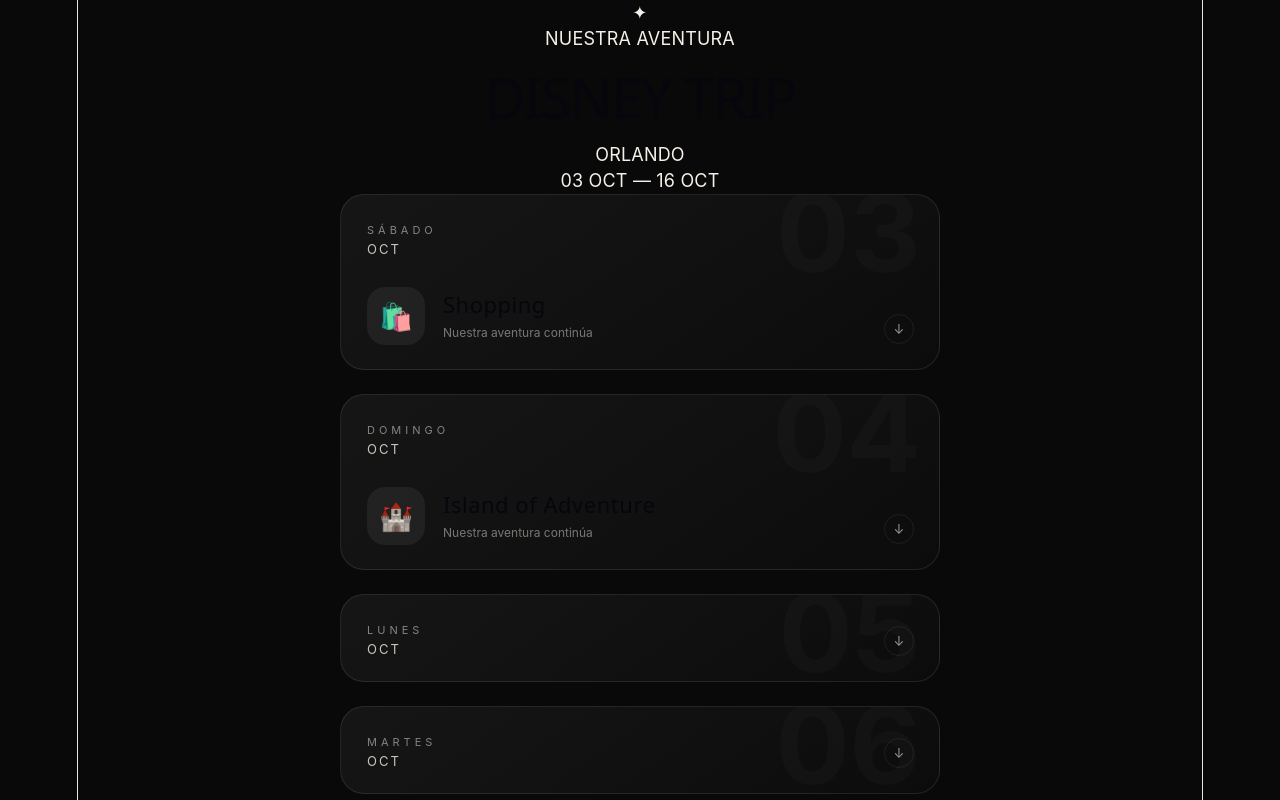
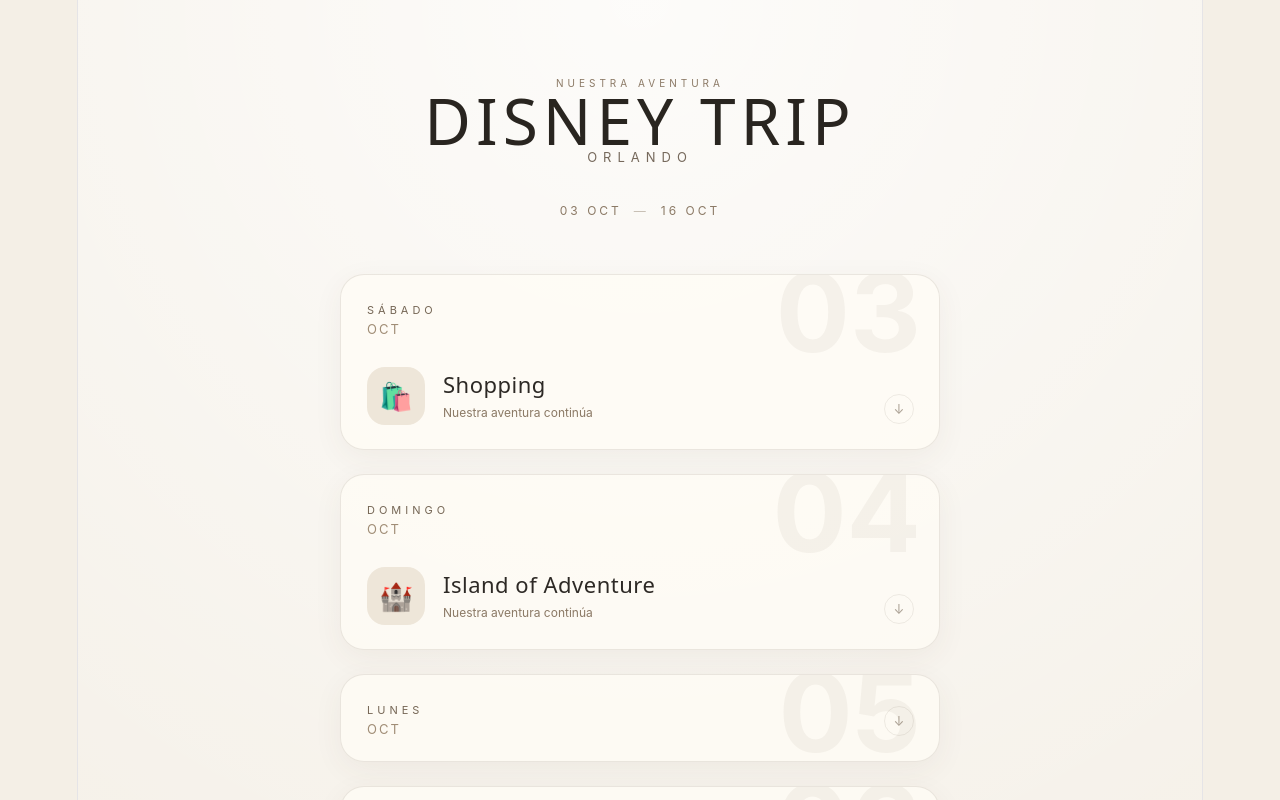
Before and after one commit to SantiJavaOK/ViajeDisney2026, a React (Vite) app: page / in a window 1280 px wide. Shown: the top 800 px of the page. Built offline with nearby package versions, Linux system fonts and the light colour scheme.

Commit message:
Se suben cambios

```diff
--- a/src/App.css
+++ b/src/App.css
@@ -171,3 +171,137 @@
   opacity: 0.8;
   transform: translate(2px, -2px);
 }
+
+.app {
+  min-height: 100vh;
+
+  background:
+    radial-gradient(
+      circle at 50% 0%,
+      rgba(255, 255, 255, 0.8),
+      transparent 40%
+    ),
+    #f4efe6;
+
+  overflow-x: hidden;
+}
+
+.header {
+  position: relative;
+  text-align: center;
+  padding: 70px 24px 50px;
+}
+
+.header-subtitle {
+  margin: 0 0 12px;
+
+  font-size: 10px;
+  letter-spacing: 4px;
+
+  color: #8b7965;
+}
+
+.header h1 {
+  margin: 0;
+
+  font-size: clamp(38px, 12vw, 64px);
+  font-weight: 400;
+  letter-spacing: 5px;
+
+  color: #292520;
+}
+
+.header-location {
+  margin: 10px 0 26px;
+
+  font-size: 13px;
+  letter-spacing: 6px;
+
+  color: #76695c;
+}
+
+.header-date {
+  display: inline-flex;
+  align-items: center;
+  gap: 12px;
+
+  font-size: 12px;
+  letter-spacing: 3px;
+
+  color: #8b7965;
+}
+
+.header-date span {
+  opacity: 0.45;
+}
+
+.day-card {
+  position: relative;
+  margin-bottom: 24px;
+
+  border: 1px solid rgba(91, 76, 60, 0.12);
+  border-radius: 24px;
+
+  background: rgba(255, 252, 246, 0.72);
+
+  box-shadow:
+    0 8px 30px rgba(80, 65, 45, 0.06);
+
+  overflow: hidden;
+
+  transition:
+    border-color 0.3s ease,
+    transform 0.3s ease,
+    background 0.3s ease;
+}
+
+.day-card:hover {
+  border-color: rgba(91, 76, 60, 0.22);
+}
+
+.day-name {
+  color: #756655;
+  opacity: 1;
+}
+
+.day-month {
+  color: #a08d76;
+  opacity: 1;
+}
+
+.day-activity h2 {
+  color: #2d2925;
+}
+
+.day-activity p {
+  color: #8b7965;
+  opacity: 1;
+}
+
+.day-icon {
+  background: #eee6d9;
+}
+
+.day-arrow {
+  border-color: rgba(91, 76, 60, 0.16);
+  color: #756655;
+}
+
+.day-number {
+  color: rgba(91, 76, 60, 0.055);
+}
+
+.attraction {
+  color: #4a423a;
+
+  border-bottom: 1px solid rgba(91, 76, 60, 0.09);
+}
+
+.attraction span:first-child {
+  color: #aa9270;
+  opacity: 1;
+}
+
+a.attraction:hover {
+  color: #292520;
+}
--- a/src/components/Header.jsx
+++ b/src/components/Header.jsx
@@ -1,7 +1,6 @@
 function Header() {
   return (
     <header className="header">
-      <div className="header-star">✦</div>
 
       <p className="header-subtitle">
         NUESTRA AVENTURA
@@ -16,6 +15,7 @@
       <div className="header-date">
         03 OCT <span>—</span> 16 OCT
       </div>
+
     </header>
   );
 }
--- a/src/index.css
+++ b/src/index.css
@@ -121,6 +121,14 @@
   scroll-behavior: smooth;
 }
 
+body {
+  margin: 0;
+  font-family: "Inter", sans-serif;
+
+  background: #f4efe6;
+  color: #2d2925;
+}
+
 button {
   font-family: inherit;
 }
```
